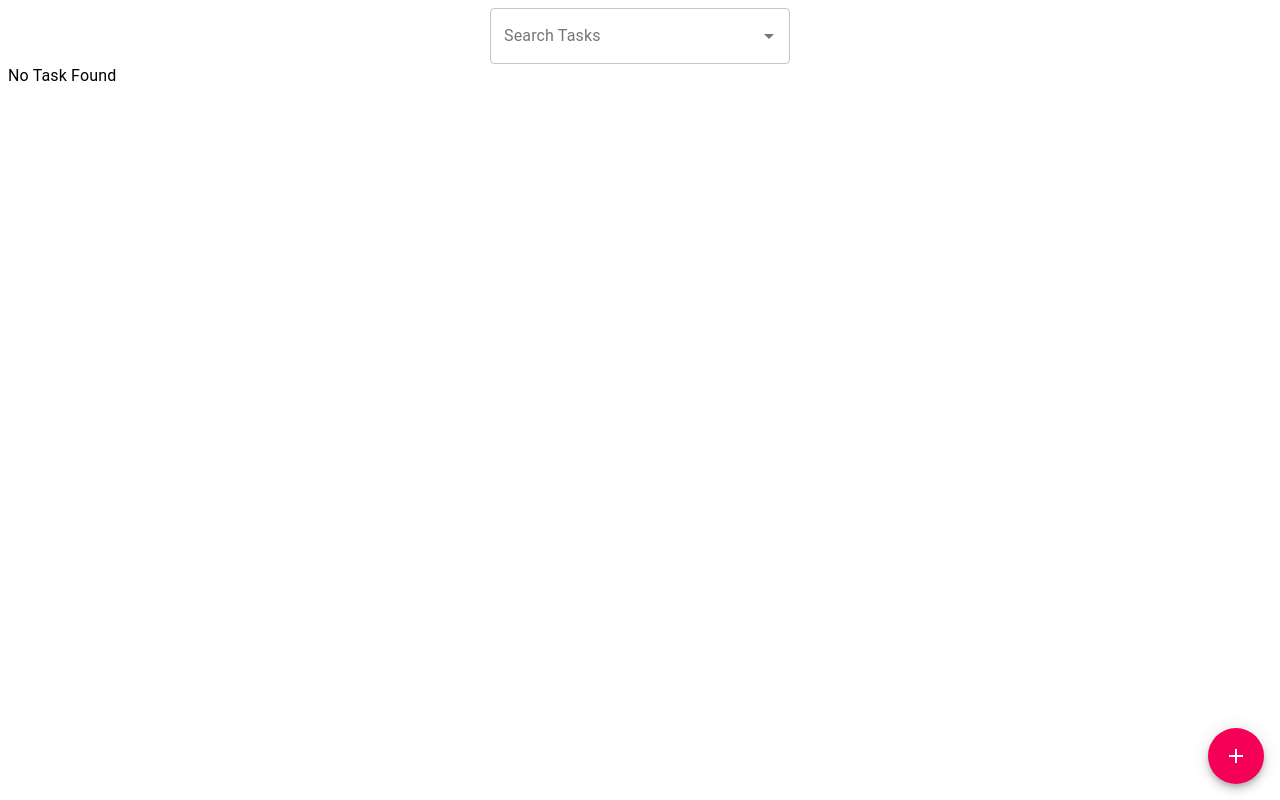
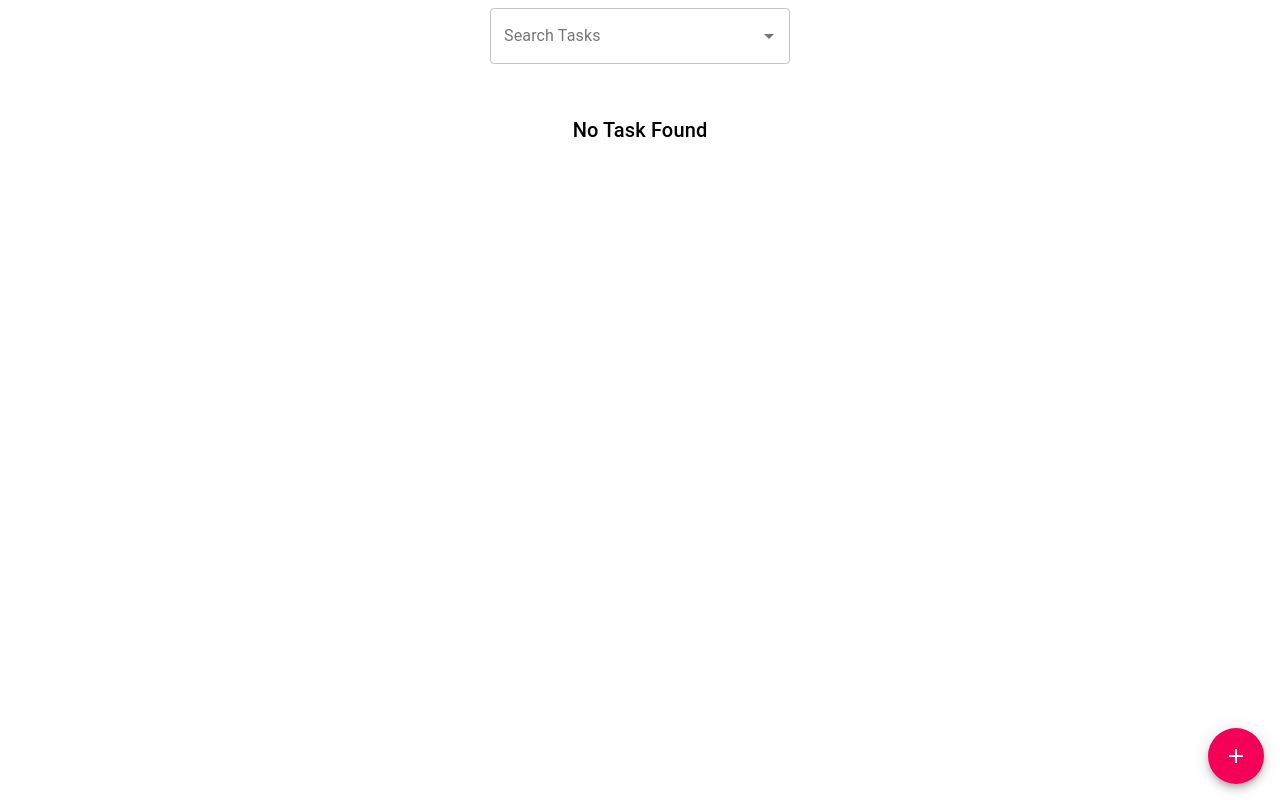
Before and after one commit to slim-hmidi/done_list, a React (Create React App) app in the folder frontend/: page /home in a window 1280 px wide. Built offline with nearby package versions, Linux system fonts and the light colour scheme.

Commit message:
align the not found message

```diff
--- a/frontend/src/app/HomePage.tsx
+++ b/frontend/src/app/HomePage.tsx
@@ -8,15 +8,8 @@ import AddTaskForm from "../features/tasks/AddTaskForm";
 import TaskList from "../features/tasks/TaskList";
 import SearchField from "../features/tasks/SearchTask";
 
-interface TaskType {
-  title: string;
-}
-
 const useStyles = makeStyles((theme: Theme) =>
   createStyles({
-    root: {
-      margin: "0 auto",
-    },
     fab: {
       position: "fixed",
       bottom: theme.spacing(2),
@@ -38,7 +31,7 @@ const HomePage = () => {
   };
 
   return (
-    <div className={classes.root}>
+    <div>
       <SearchField />
       <TaskList />
       <Tooltip title="New Task" aria-label="add">
--- a/frontend/src/features/tasks/TaskList.tsx
+++ b/frontend/src/features/tasks/TaskList.tsx
@@ -18,6 +18,9 @@ const useStyles = makeStyles((theme: Theme) =>
       backgroundColor: theme.palette.background.paper,
       overflow: "auto",
     },
+    typography: {
+      margin: 50,
+    },
   })
 );
 
@@ -32,7 +35,13 @@ const TaskList = () => {
     if (loading === "pending") {
       return <CircularProgress />;
     }
-    return (<Typography>No Task Found</Typography>);
+    return (<Typography
+      variant="h6"
+      align="center"
+      className={classes.typography}
+    >
+      No Task Found
+    </Typography>);
   }
 
   return (
```
